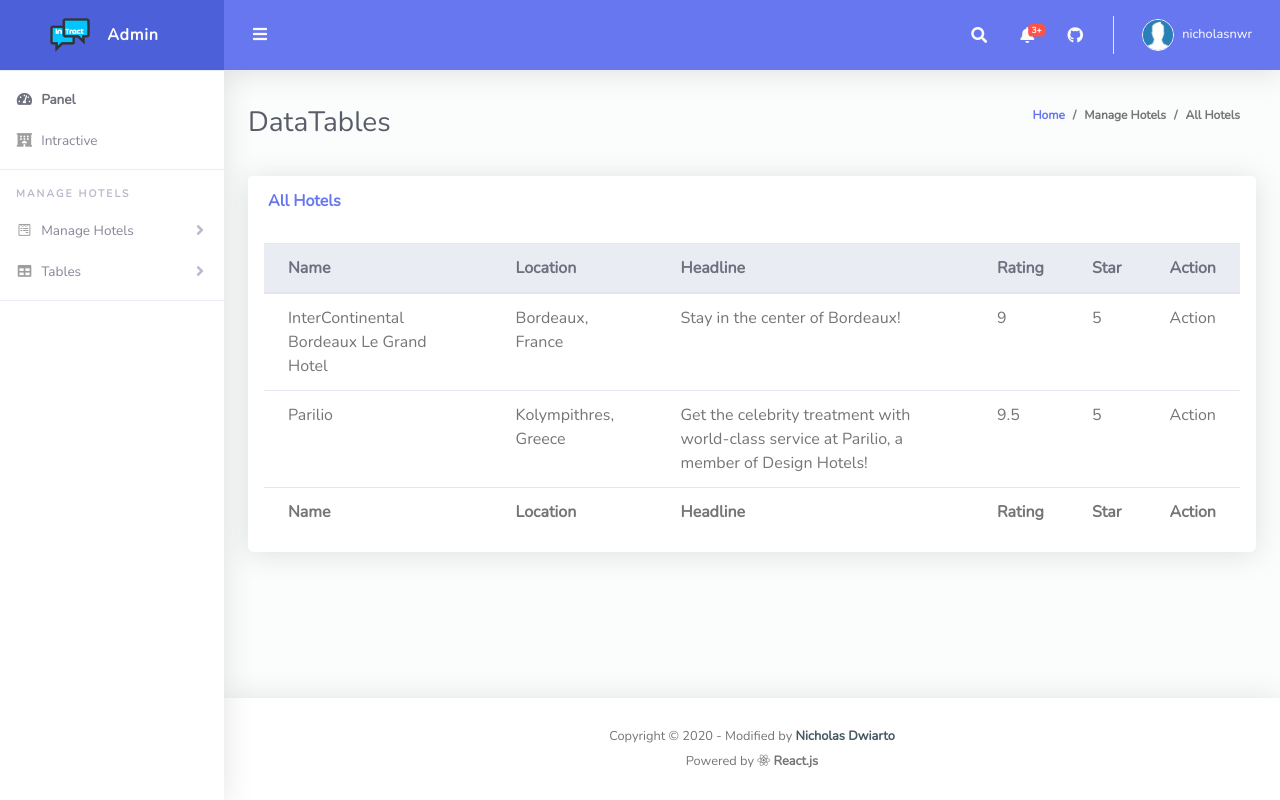
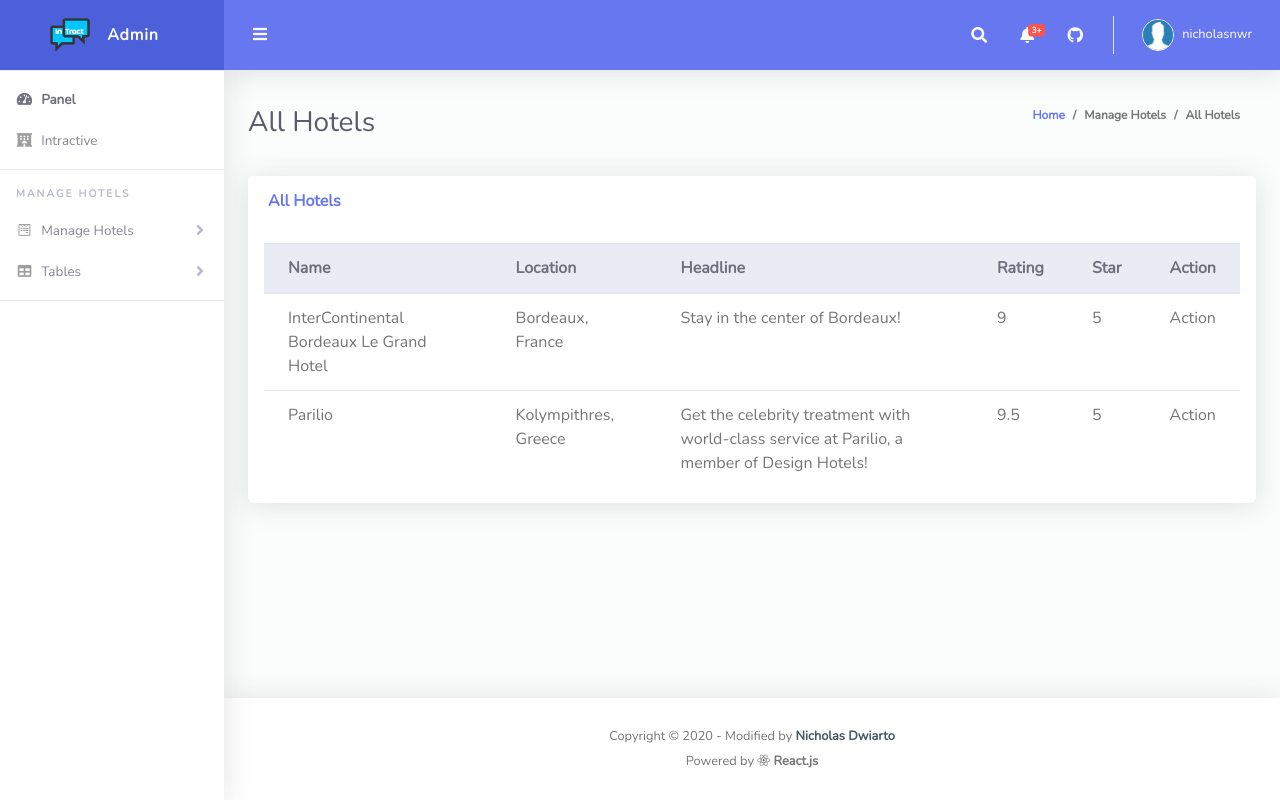
Before and after one commit to lauslim12/intract-hotel-system, a CodeIgniter app: page /Intractive/admin/showData in a window 1280 px wide. Run offline with CodeIgniter, Linux system fonts and the light colour scheme; a user stored in the database is signed in; data comes from the database, SQL or seed files in the repository; some libraries are stand-ins or nearby versions.

Commit message:
Modularized the CSS and JS by echo'ing the includes, and fixed the description in this view.

```diff
--- a/application/views/pages/admin/showData.php
+++ b/application/views/pages/admin/showData.php
@@ -5,14 +5,9 @@
   <meta charset="utf-8">
   <meta http-equiv="X-UA-Compatible" content="IE=edge">
   <meta name="viewport" content="width=device-width, initial-scale=1, shrink-to-fit=no">
-  <link href="<?php echo base_url() . "assets/images/icons/favicon.png"; ?>" rel="shortcut icon">
 
   <title>Intractive &mdash; Administrator</title>
-
-  <link href="<?php echo base_url() . "assets/vendors/fontawesome-free/css/all.min.css"; ?>" rel="stylesheet" type="text/css">
-  <link href="<?php echo base_url() . "assets/vendors/bootstrap/css/bootstrap.min.css"; ?>" rel="stylesheet" type="text/css">
-  <link href="<?php echo base_url() . "assets/vendors/datatables/dataTables.bootstrap4.min.css"; ?>" rel="stylesheet" type="text/css">
-  <link href="<?php echo base_url() . "assets/css/ruang-admin.css"; ?>" rel="stylesheet">
+  <?= $css; ?>
 </head>
 
 <body id="page-top">
@@ -29,7 +24,7 @@
         <!-- Container Fluid-->
         <div class="container-fluid" id="container-wrapper">
           <div class="d-sm-flex align-items-center justify-content-between mb-4">
-            <h1 class="h3 mb-0 text-gray-800">DataTables</h1>
+            <h1 class="h3 mb-0 text-gray-800">All Hotels</h1>
             <ol class="breadcrumb">
               <li class="breadcrumb-item"><a href="<?php echo site_url() . "admin"; ?>">Home</a></li>
               <li class="breadcrumb-item">Manage Hotels</li>
@@ -57,16 +52,6 @@
                         <th>Action</th>
                       </tr>
                     </thead>
-                    <tfoot>
-                      <tr>
-                        <th>Name</th>
-                        <th>Location</th>
-                        <th>Headline</th>
-                        <th>Rating</th>
-                        <th>Star</th>
-                        <th>Action</th>
-                      </tr>
-                    </tfoot>
                     <tbody>
                       <?php
                         foreach($hotels as $hotel) {
@@ -101,12 +86,7 @@
     <i class="fas fa-angle-up"></i>
   </a>
 
-  <script src="<?php echo base_url() . "assets/vendors/jquery/jquery.min.js"; ?>"></script>
-  <script src="<?php echo base_url() . "assets/vendors/bootstrap/js/bootstrap.bundle.min.js"; ?>"></script>
-  <script src="<?php echo base_url() . "assets/vendors/jquery-easing/jquery.easing.min.js"; ?>"></script>
-  <script src="<?php echo base_url() . "assets/js/ruang-admin.js"; ?>"></script>
-  <script src="<?php echo base_url() . "assets/vendors/chart.js/Chart.min.js"; ?>"></script>
-  <script src="<?php echo base_url() . "assets/js/vendors/demo/chart-area-demo.js"; ?>"></script>
+  <?= $js; ?>
 </body>
 
 </html>
```
